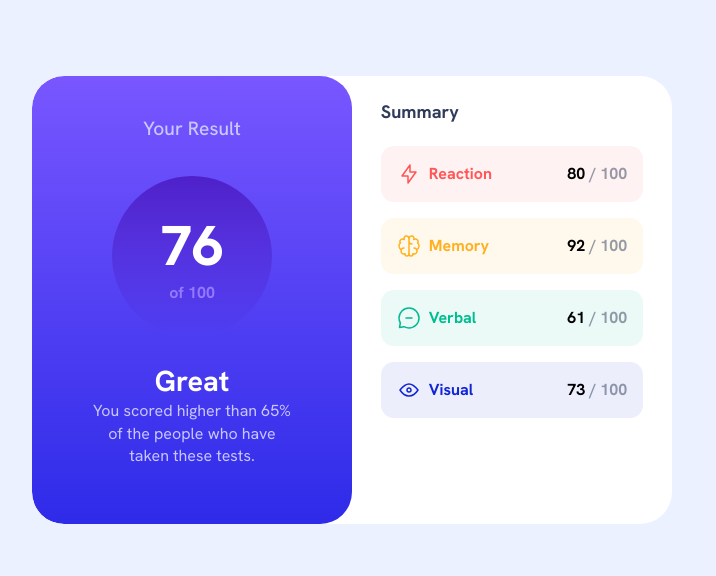
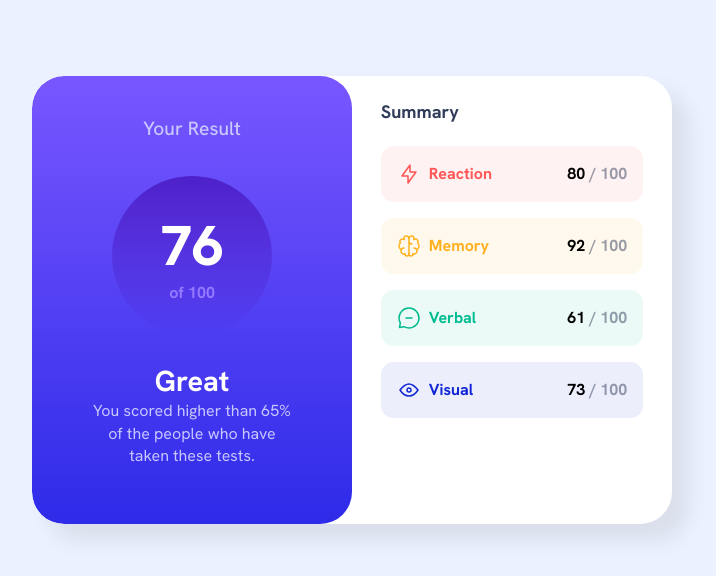
Before and after one commit to TTAR007/Summary-result, a plain HTML site: page index.html in a window 1280 px wide. Shown: the whole page, without its empty margins (288-1004 px from the left). Drawn offline with Linux system fonts and the light colour scheme.

Commit message:
add shadow

```diff
--- a/style.css
+++ b/style.css
@@ -40,6 +40,7 @@ body {
 main {
     background-color: var(--White);
     max-width: 40rem;
+    box-shadow: 1rem 1rem 1.2rem rgba(128, 128, 128, 0.157);
 }
 
 .result__box {
```
